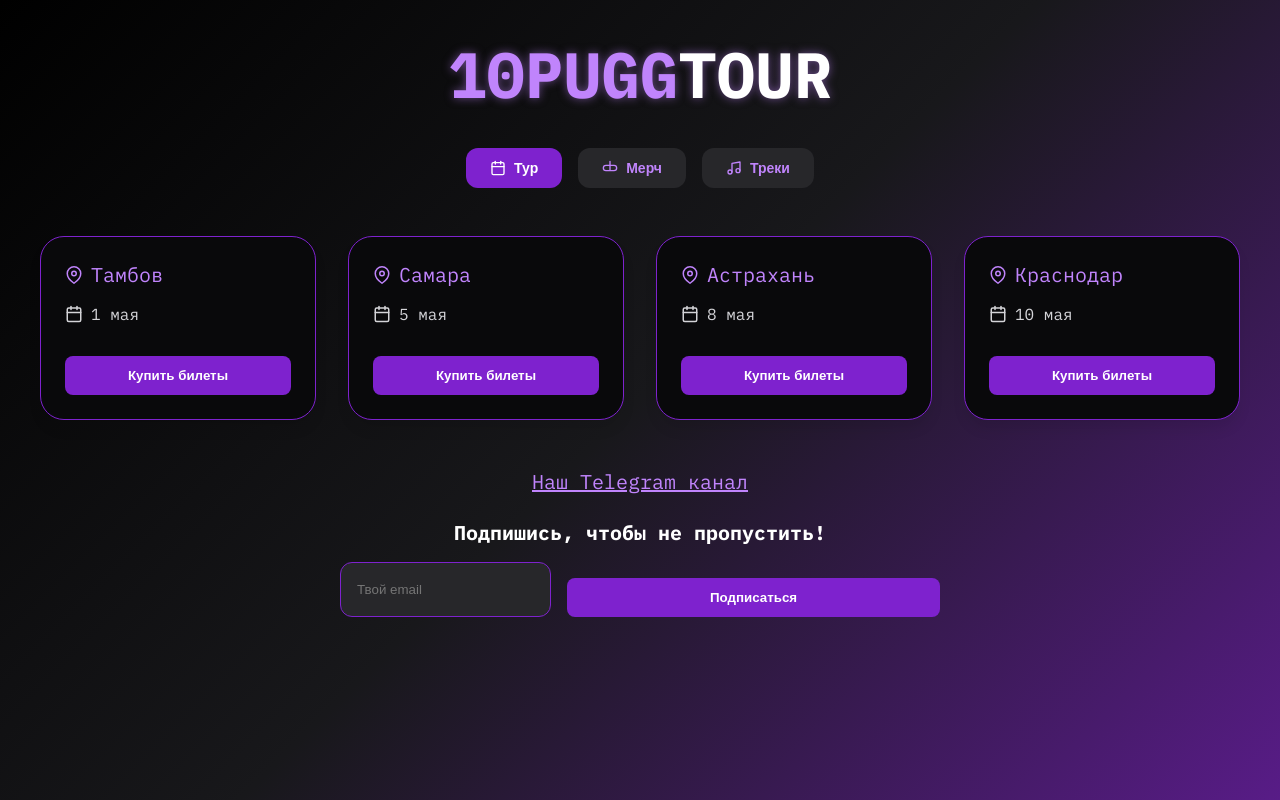
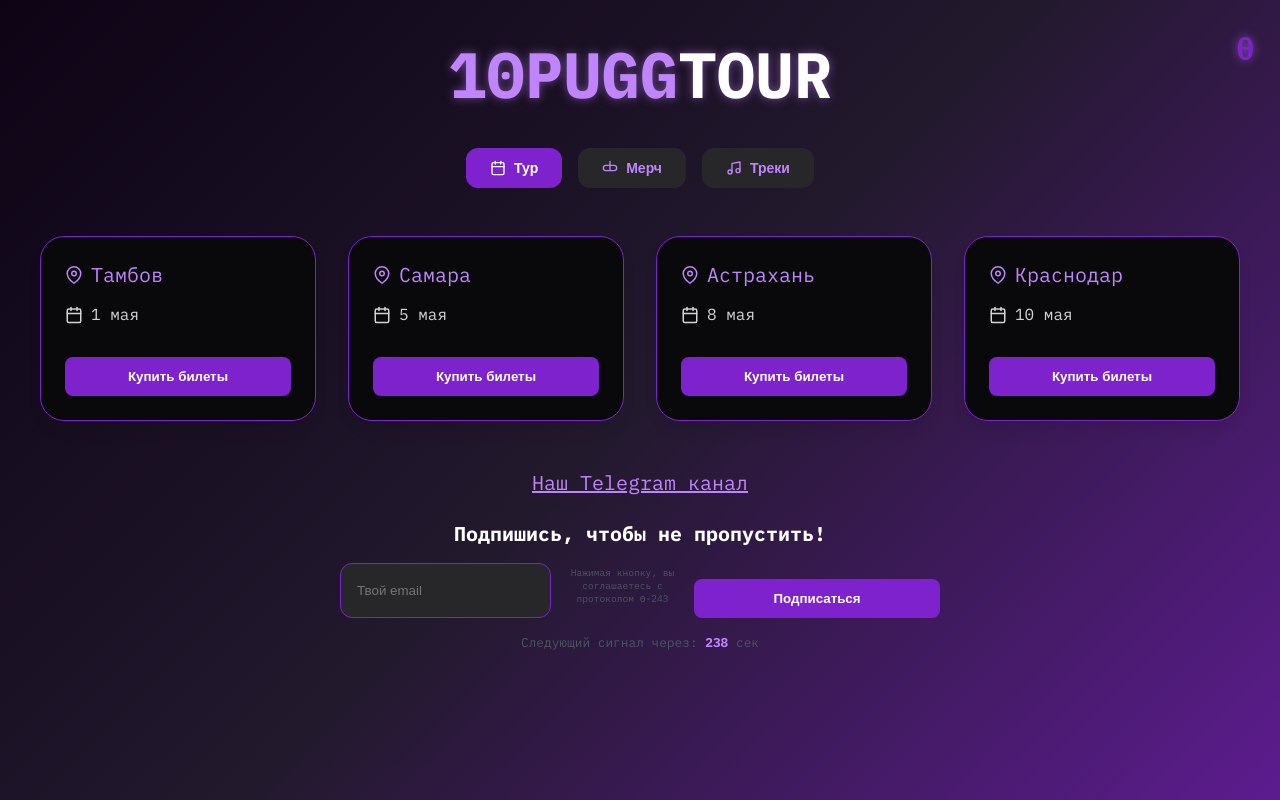
Before and after one commit to Legg111/10puggtour2100, a plain HTML site: page index.html in a window 1280 px wide. Drawn offline with Linux system fonts and the light colour scheme.

Commit message:
Update index.html

```diff
--- a/index.html
+++ b/index.html
@@ -5,7 +5,6 @@
     <meta name="viewport" content="width=device-width, initial-scale=1.0">
     <title>10PUGGTOUR | Legg2100</title>
     <style>
-        /* CSS стили */
         @import url('https://fonts.googleapis.com/css2?family=IBM+Plex+Mono:wght@400;700&display=swap');
 
         * {
@@ -21,6 +20,24 @@
             min-height: 100vh;
             padding: 2rem;
             overflow-x: hidden;
+            position: relative;
+        }
+
+        body::before {
+            content: '';
+            position: fixed;
+            top: 0;
+            left: 0;
+            width: 100%;
+            height: 100%;
+            pointer-events: none;
+            animation: flash 243s infinite;
+            z-index: -1;
+        }
+
+        @keyframes flash {
+            0%, 99.9% { background: transparent; }
+            0.1% { background: rgba(126, 34, 206, 0.1); }
         }
 
         .container {
@@ -35,10 +52,19 @@
             margin-bottom: 2rem;
             color: #c084fc;
             text-shadow: 0 0 10px rgba(192, 132, 252, 0.5);
+            position: relative;
         }
 
         h1 span {
             color: white;
+        }
+
+        .theta-symbol {
+            position: absolute;
+            right: -15px;
+            top: -5px;
+            font-size: 0.5em;
+            color: #7e22ce;
         }
 
         .tabs {
@@ -87,11 +113,22 @@
             padding: 1.5rem;
             transition: all 0.3s;
             box-shadow: 0 10px 15px -3px rgba(0, 0, 0, 0.1);
+            position: relative;
         }
 
         .card:hover {
             transform: scale(1.05);
             box-shadow: 0 0 20px rgba(126, 34, 206, 0.4);
+        }
+
+        .card:hover::after {
+            content: '■■■';
+            position: absolute;
+            bottom: -10px;
+            right: 10px;
+            color: #7e22ce;
+            font-size: 0.8rem;
+            opacity: 0.5;
         }
 
         .card-content {
@@ -235,8 +272,32 @@
             flex-grow: 1;
         }
 
+        .protocol-text {
+            font-size: 0.6rem;
+            color: #4b5563;
+            margin-top: 0.2rem;
+        }
+
+        #countdown {
+            color: #c084fc;
+            font-weight: bold;
+        }
+
         .hidden {
             display: none;
+        }
+
+        #loader {
+            position: fixed;
+            top: 0;
+            left: 0;
+            width: 100%;
+            height: 3px;
+            background: #7e22ce;
+            transform-origin: left;
+            transform: scaleX(0);
+            transition: transform 0.3s;
+            z-index: 9999;
         }
 
         @media (max-width: 640px) {
@@ -247,8 +308,10 @@
     </style>
 </head>
 <body>
+    <div id="loader"></div>
+
     <div class="container">
-        <h1>10PUGG<span>TOUR</span></h1>
+        <h1>10PUGG<span>TOUR<span class="theta-symbol">θ</span></span></h1>
 
         <div class="tabs">
             <button class="tab-btn active" data-tab="tour">
@@ -294,7 +357,7 @@
                                 <line x1="8" y1="2" x2="8" y2="6"></line>
                                 <line x1="3" y1="10" x2="21" y2="10"></line>
                             </svg>
-                            <span>1 мая</span>
+                            <span>1 мая <span style="color:transparent">■ 243 ■</span></span>
                         </div>
                         <button class="btn buy-btn" data-city="Тамбов">Купить билеты</button>
                     </div>
@@ -316,7 +379,7 @@
                                 <line x1="8" y1="2" x2="8" y2="6"></line>
                                 <line x1="3" y1="10" x2="21" y2="10"></line>
                             </svg>
-                            <span>5 мая</span>
+                            <span>5 мая <span style="color:transparent">■ 243 ■</span></span>
                         </div>
                         <button class="btn buy-btn" data-city="Самара">Купить билеты</button>
                     </div>
@@ -338,7 +401,7 @@
                                 <line x1="8" y1="2" x2="8" y2="6"></line>
                                 <line x1="3" y1="10" x2="21" y2="10"></line>
                             </svg>
-                            <span>8 мая</span>
+                            <span>8 мая <span style="color:transparent">■ 243 ■</span></span>
                         </div>
                         <button class="btn buy-btn" data-city="Астрахань">Купить билеты</button>
                     </div>
@@ -360,7 +423,7 @@
                                 <line x1="8" y1="2" x2="8" y2="6"></line>
                                 <line x1="3" y1="10" x2="21" y2="10"></line>
                             </svg>
-                            <span>10 мая</span>
+                            <span>10 мая <span style="color:transparent">■ 243 ■</span></span>
                         </div>
                         <button class="btn buy-btn" data-city="Краснодар">Купить билеты</button>
                     </div>
@@ -387,8 +450,13 @@
                 <h3>Подпишись, чтобы не пропустить!</h3>
                 <form class="subscribe-form">
                     <input type="email" placeholder="Твой email" class="email-input" required>
+                    <small class="protocol-text">Нажимая кнопку, вы соглашаетесь с протоколом Θ-243</small>
                     <button type="submit" class="btn">Подписаться</button>
                 </form>
+            </div>
+
+            <div style="font-size: 0.8rem; color: #4b5563; margin-top: 1rem;">
+                Следующий сигнал через: <span id="countdown">243</span> сек
             </div>
         </div>
     </div>
@@ -405,7 +473,27 @@
     </div>
 
     <script>
-        // JavaScript код
+        // Таймер обратного отсчёта
+        let counter = 243;
+        setInterval(() => {
+            counter--;
+            document.getElementById('countdown').textContent = counter;
+            if (counter <= 0) counter = 243;
+        }, 1000);
+
+        // Загрузка страницы
+        window.addEventListener('load', () => {
+            document.getElementById('loader').style.transform = 'scaleX(1)';
+            setTimeout(() => document.getElementById('loader').remove(), 500);
+        });
+
+        // Секретное сообщение в консоли
+        if(window.console) {
+            console.log('%c■■■ 243 ■■■', 'color: #7e22ce; font-size: 12px;');
+            console.log('Предупреждение: несанкционированный доступ к консоли зафиксирован');
+        }
+
+        // Основной код
         document.addEventListener('DOMContentLoaded', function() {
             // Переключение табов
             const tabBtns = document.querySelectorAll('.tab-btn');
@@ -413,14 +501,10 @@
 
             tabBtns.forEach(btn => {
                 btn.addEventListener('click', () => {
-                    // Удаляем активный класс у всех кнопок
                     tabBtns.forEach(b => b.classList.remove('active'));
-                    // Добавляем активный класс текущей кнопке
                     btn.classList.add('active');
 
-                    // Скрываем все табы
                     tabContents.forEach(content => content.classList.add('hidden'));
-                    // Показываем нужный таб
                     const tabId = btn.getAttribute('data-tab') + '-content';
                     document.getElementById(tabId).classList.remove('hidden');
                 });
@@ -443,11 +527,9 @@
                     currentCity = btn.getAttribute('data-city');
                     modalTitle.textContent = `${currentCity} — Билеты`;
 
-                    // Сбрасываем состояние модального окна
                     confirmBtn.style.display = 'block';
                     soldOutText.classList.add('hidden');
 
-                    // Показываем модальное окно
                     modal.classList.add('active');
                 });
             });
@@ -457,14 +539,11 @@
             });
 
             confirmBtn.addEventListener('click', () => {
-                // Помечаем город как проданный
                 soldOutCities[currentCity] = true;
 
-                // Показываем сообщение о продаже
                 confirmBtn.style.display = 'none';
                 soldOutText.classList.remove('hidden');
 
-                // Обновляем кнопку на главной странице
                 document.querySelectorAll('.buy-btn').forEach(btn => {
                     if (btn.getAttribute('data-city') === currentCity) {
                         btn.textContent = 'SOLD OUT';
@@ -473,13 +552,11 @@
                     }
                 });
 
-                // Через 2 секунды закрываем модальное окно
                 setTimeout(() => {
                     modal.classList.remove('active');
                 }, 2000);
             });
 
-            // Закрытие модального окна при клике на оверлей
             modal.addEventListener('click', (e) => {
                 if (e.target === modal) {
                     modal.classList.remove('active');
```
